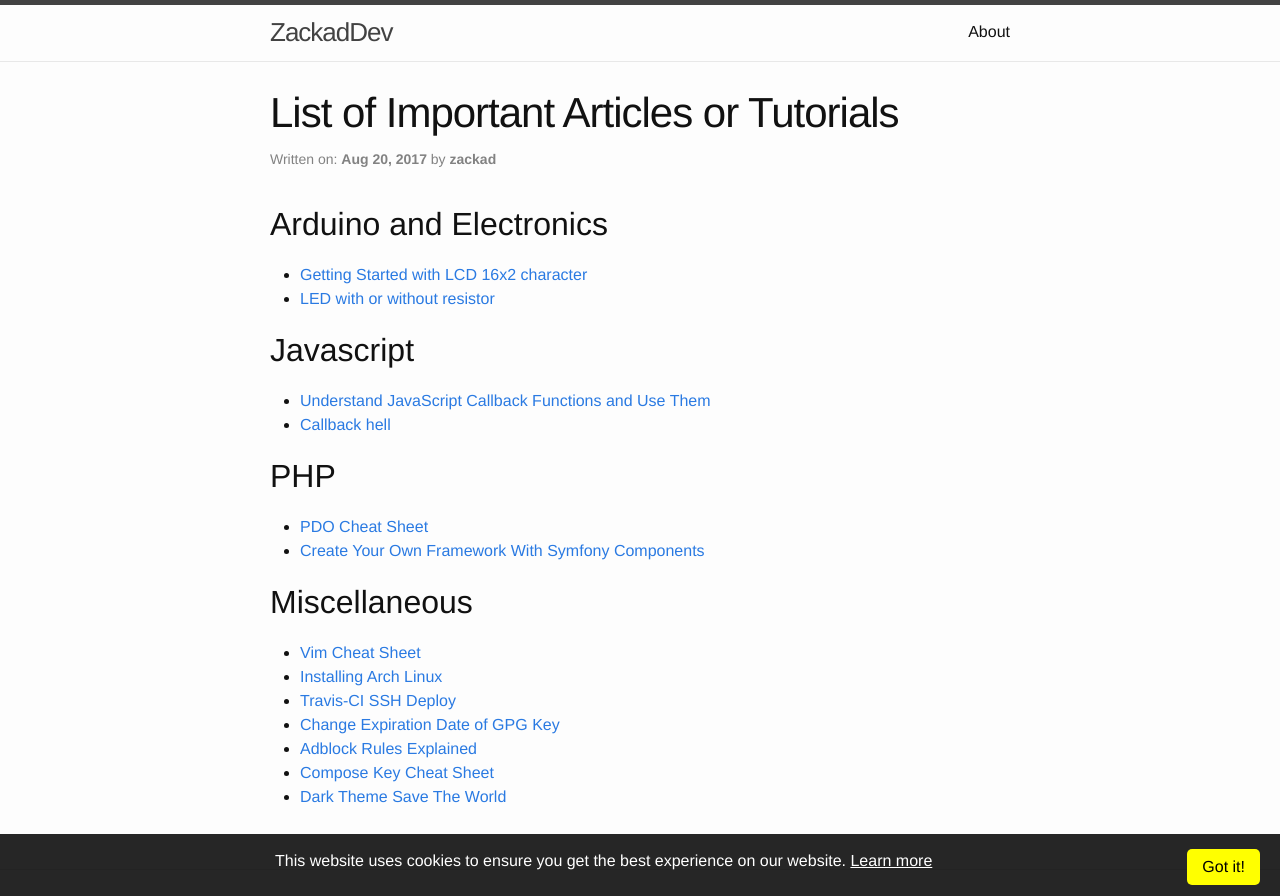
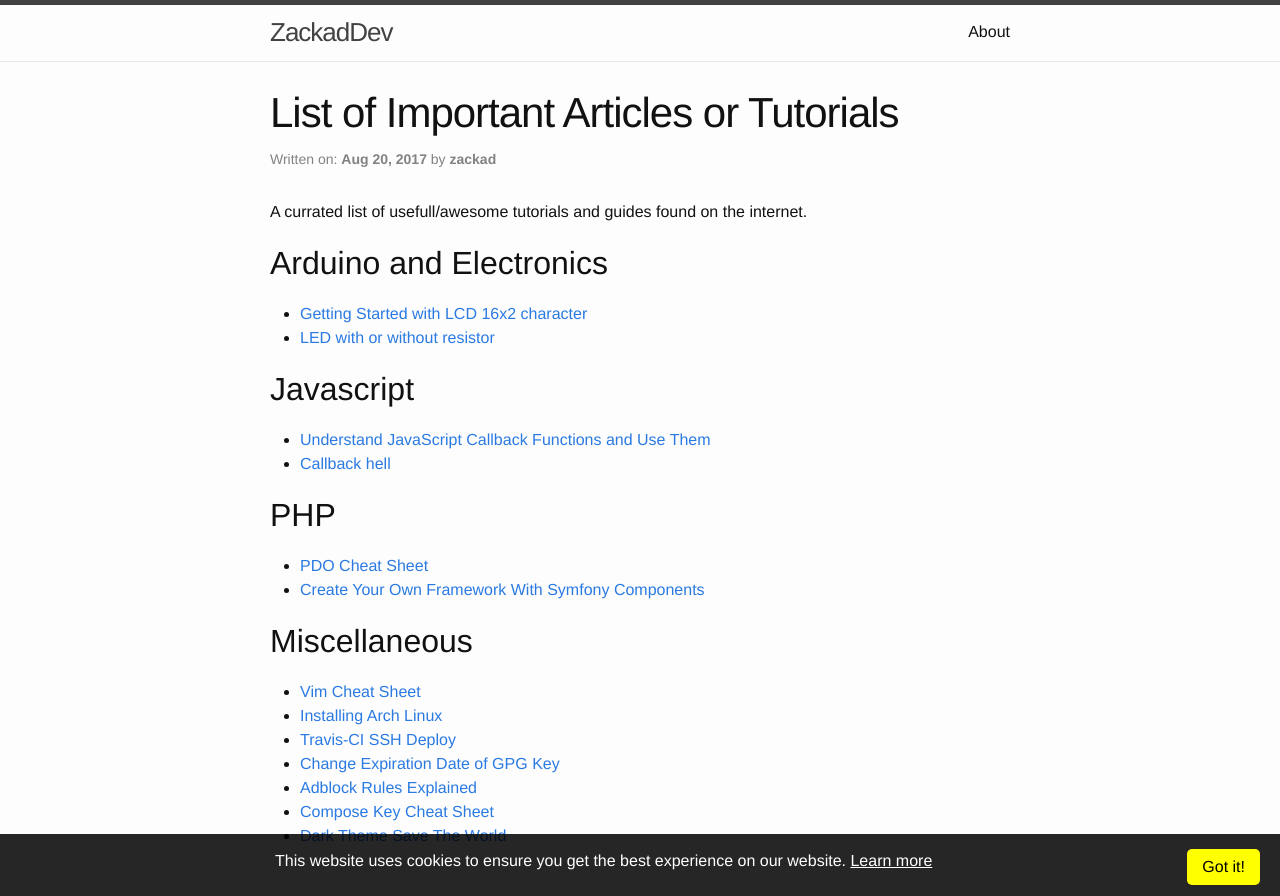
Before and after one commit to zackad/blog-src, a Jekyll site: the page built from _posts/2017-08-20-important-articles-and-tutorials.md, in a window 1280 px wide, cut to the strip 0-896 px from the top of the page. Built offline with Jekyll 4.4.1, drawn with Linux system fonts in a browser that asks for light colours; comment, search, counter and statistics services are not loaded.

Commit message:
simple preamble of post content

```diff
--- a/_posts/2017-08-20-important-articles-and-tutorials.md
+++ b/_posts/2017-08-20-important-articles-and-tutorials.md
@@ -2,6 +2,8 @@
 layout: post
 title: "List of Important Articles or Tutorials"
 ---
+A currated list of usefull/awesome tutorials and guides found on the internet.
+
 ## Arduino and Electronics
 
 - [Getting Started with LCD 16x2 character](https://www.arduino.cc/en/Tutorial/HelloWorld)
```
